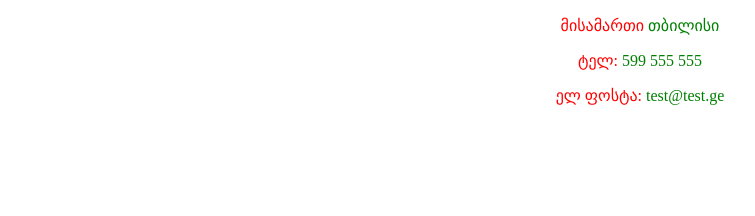
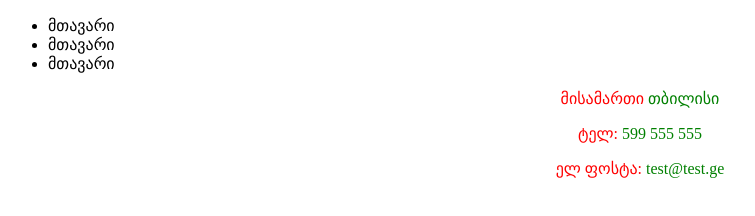
Before and after one commit to giorgikop/github-lesson, a plain HTML site: page index.html in a window 1280 px wide. Shown: the whole page, without its empty margins (0-755 px from the left). Drawn offline with Linux system fonts and the light colour scheme.

Commit message:
added header content

```diff
--- a/index.html
+++ b/index.html
@@ -5,6 +5,15 @@
 	<title>github</title>
 </head>
 <body>
+	<header>
+		<nav>
+			<ul>
+				<li>მთავარი</li>
+				<li>მთავარი</li>
+				<li>მთავარი</li>
+			</ul>
+		</nav>
+	</header>
 	<div class="wrapper">
 		<p class="contact-info">მისამართი <span class="green">თბილისი</span></p>
 		<p class="contact-info">ტელ: <span class="green">599 555 555</span></p>
```
